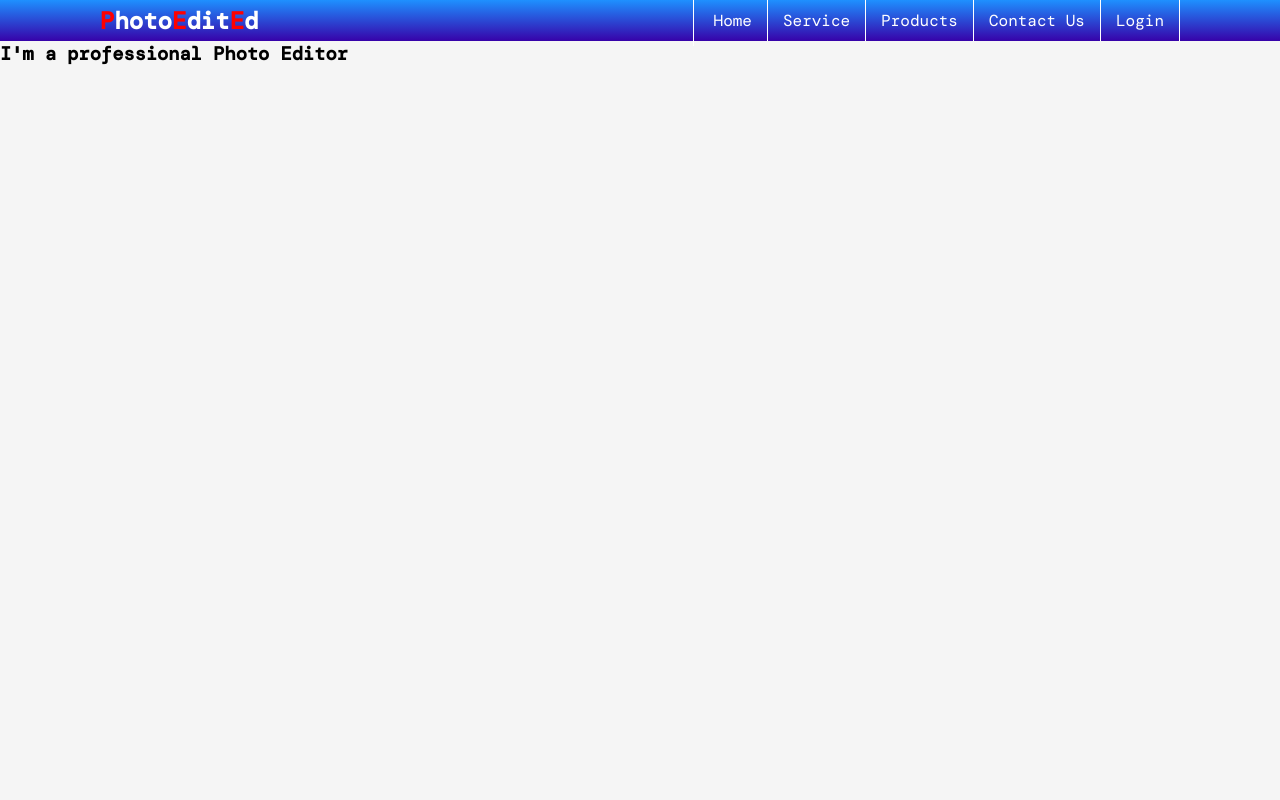
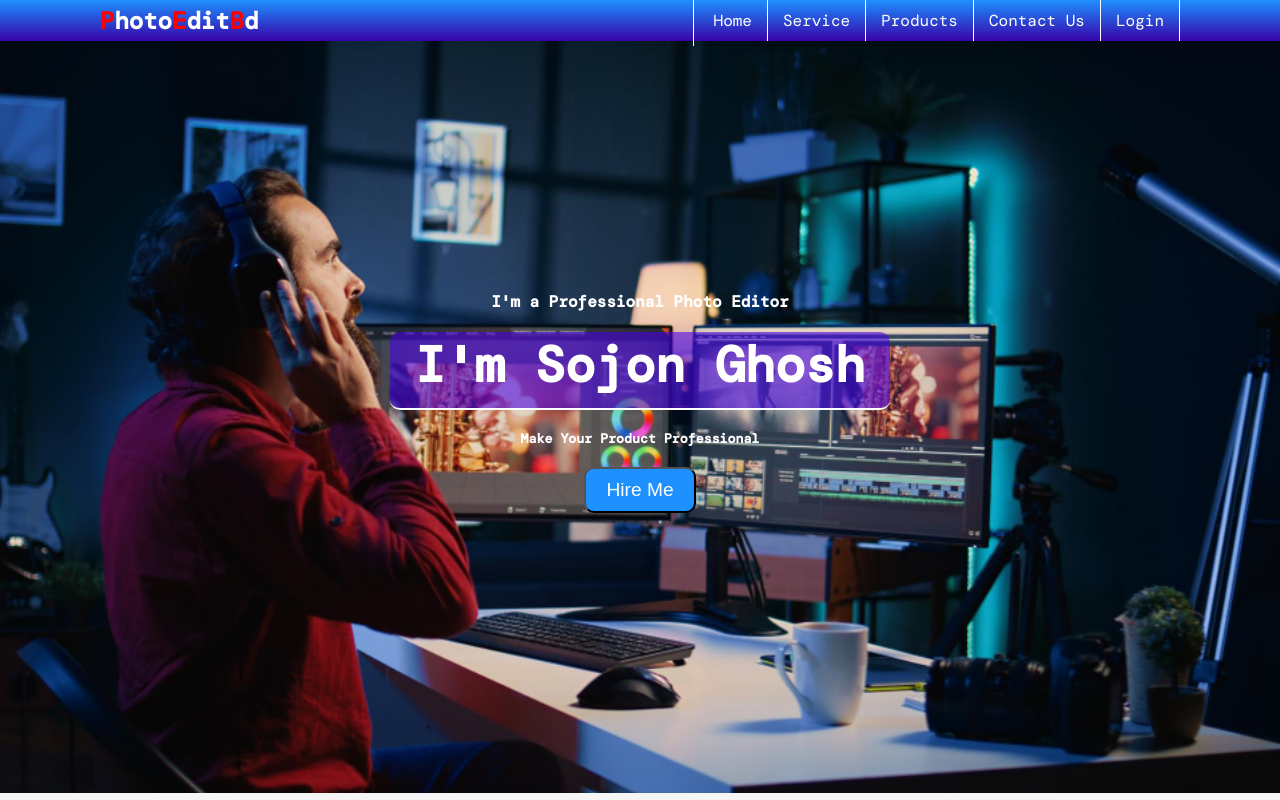
Before and after one commit to SojibAhmed114/programmingShikboCssProject, a plain HTML site: page index.html in a window 1280 px wide. Drawn offline with nearby package versions, Linux system fonts and the light colour scheme; a web font is replaced by a local one.

Commit message:
button work

```diff
--- a/index.html
+++ b/index.html
@@ -15,7 +15,7 @@
     <header>
         <nav id="navigation">
             <div class="logo">
-                <h2> <span class="logotext">P</span>hoto<span class="logotext">E</span>dit<span class="logotext">E</span>d</h2>
+                <h2> <span class="logotext">P</span>hoto<span class="logotext">E</span>dit<span class="logotext">B</span>d</h2>
             </div>
             <ul class="meneContainer">
                 <li> <a href="#">Home</a></li>
@@ -37,7 +37,10 @@
         <!-- hero area start here -->
         <div class="main-header">
             <div class="header-container">
-                <h3>I'm a professional Photo Editor </h3>
+                <h4>I'm a Professional Photo Editor </h4>
+                <h1 id="peopleName">I'm Sojon Ghosh</h1>
+                <h5>Make Your Product Professional</h5>
+                <button class="btn">Hire Me</button>
             </div>
         </div>
     </header>
--- a/style.css
+++ b/style.css
@@ -83,3 +83,34 @@ body{
 /* nav bar area end  */
 
 /* hero area start here  */
+.main-header{
+    background-image: url('img/91925.jpg');
+    background-repeat: no-repeat;
+    background-position: center;
+    background-size: cover;
+    text-align: center;
+    height: 94vh;
+    color: white;
+}
+.header-container{
+    padding-top: 250px;
+}
+#peopleName{
+    width: 500px;
+    border-bottom: 2px solid white;
+    margin: 20px auto;
+    font-size: 50px;
+    color: white;
+    background-color: #4900e792;
+    padding-bottom: 10px;
+    border-radius: 10px;
+}
+.btn{
+    padding: 10px 20px;
+    margin-top: 20px ;
+    background-color: dodgerblue;
+    color: white;
+    font-size: 1.2rem;
+    border-radius: 10px;
+
+}
```
